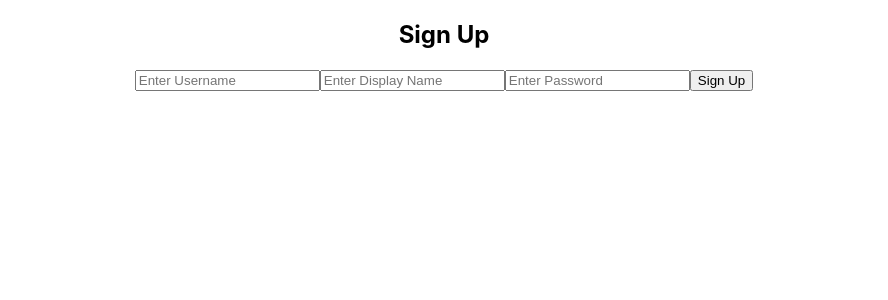
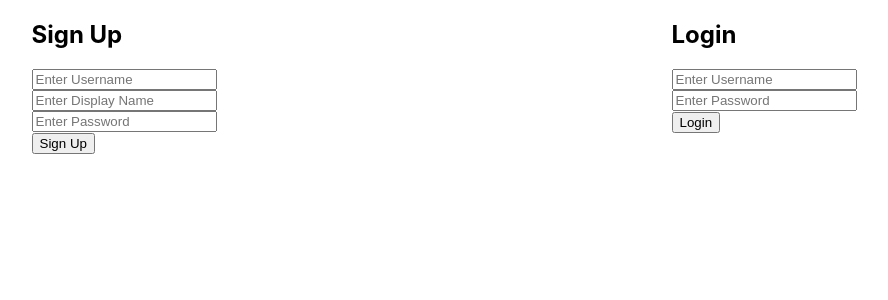
Before and after one commit to alchebet/front-end, a React (Create React App) app: page / in a window 1280 px wide. Shown: the top 300 px of the page, without its empty margins (196-1084 px from the left). Built offline with nearby package versions, Linux system fonts and the light colour scheme.

Commit message:
auth forms

```diff
--- a/package.json
+++ b/package.json
@@ -8,6 +8,7 @@
     "@testing-library/user-event": "^7.2.1",
     "react": "^16.13.1",
     "react-dom": "^16.13.1",
+    "react-router-dom": "^5.2.0",
     "react-scripts": "3.4.1"
   },
   "scripts": {
--- a/src/components/App/App.js
+++ b/src/components/App/App.js
@@ -1,12 +1,19 @@
 import React from 'react';
+import {
+  BrowserRouter as Router,
+  Switch,
+  Route
+} from 'react-router-dom';
 import './App.css';
-import SignUp from '../Auth/SignUp';
+import AuthPage from '../Auth/Auth';
 
 function App() {
   return (
-    <div className="App">
-      <SignUp/>
-    </div>
+    <Router>
+      <Switch>
+        <Route exact path="/" component={AuthPage} />
+      </Switch>
+    </Router>
   );
 }
 
--- /dev/null
+++ b/src/components/Auth/Auth.css
@@ -0,0 +1,8 @@
+.Auth {
+  display: flex;
+  justify-content: space-around;
+}
+
+input {
+  display: block;
+}
--- /dev/null
+++ b/src/components/Auth/Auth.jsx
@@ -0,0 +1,65 @@
+import React, { useState } from 'react'
+import { signup, login } from '../../services/auth';
+import './Auth.css';
+
+export default function AuthPage() {
+  return (
+    <section className="Auth">
+      <SignUp />
+      <Login />
+    </section>
+  )
+}
+
+const withAuthForm = (title, authService, showDisplayName = false) => {
+  return function AuthFormHOC() {
+    const [username, setUsername] = useState('');
+    const [displayName, setDisplayName] = useState('');
+    const [password, setPassword] = useState('');
+
+    const handleSignUp = (e) => {
+      e.preventDefault();
+      authService({ username, displayName, password })
+        .then(console.log);
+    }
+
+    const handleChange = ({ target }) => {
+      if(target.name === 'username') setUsername(target.value);
+      if(target.name === 'displayName') setDisplayName(target.value);
+      if(target.name === 'password') setPassword(target.value);
+    }
+
+    return (
+      <div>
+        <h2>{title}</h2>
+        <form onSubmit={handleSignUp}>
+          <input
+            type="text"
+            value={username}
+            name="username"
+            onChange={handleChange}
+            placeholder="Enter Username"
+          />
+          {showDisplayName && <input
+            type="text"
+            value={displayName}
+            name="displayName"
+            onChange={handleChange}
+            placeholder="Enter Display Name"
+          />}
+          <input
+            type="password"
+            value={password}
+            name="password"
+            onChange={handleChange}
+            placeholder="Enter Password"
+          />
+          <button>{title}</button>
+        </form>
+      </div>
+    )
+  }
+}
+
+export const SignUp = withAuthForm('Sign Up', signup, true);
+export const Login = withAuthForm('Login', login);
--- a/src/components/Auth/SignUp.jsx
+++ /dev/null
@@ -1,49 +0,0 @@
-import React, { useState } from 'react'
-import { signup } from '../../services/auth';
-
-export default function SignUp() {
-  const [username, setUsername] = useState('');
-  const [displayName, setDisplayName] = useState('');
-  const [password, setPassword] = useState('');
-
-  const handleSignUp = (e) => {
-    e.preventDefault();
-    signup({ username, displayName, password })
-  }
-
-  const handleChange = ({ target }) => {
-    if(target.name === 'username') setUsername(target.value);
-    if(target.name === 'displayName') setDisplayName(target.value);
-    if(target.name === 'password') setPassword(target.value);
-  }
-
-  return (
-    <div>
-      <h2>Sign Up</h2>
-      <form onSubmit={handleSignUp}>
-        <input
-          type="text"
-          value={username}
-          name="username"
-          onChange={handleChange}
-          placeholder="Enter Username"
-        />
-        <input
-          type="text"
-          value={displayName}
-          name="displayName"
-          onChange={handleChange}
-          placeholder="Enter Display Name"
-        />
-        <input
-          type="password"
-          value={password}
-          name="password"
-          onChange={handleChange}
-          placeholder="Enter Password"
-        />
-        <button>Sign Up</button>
-      </form>
-    </div>
-  )
-}
```
Also changed, not shown: 1 other file (tests, documents, lock files or other folders).
